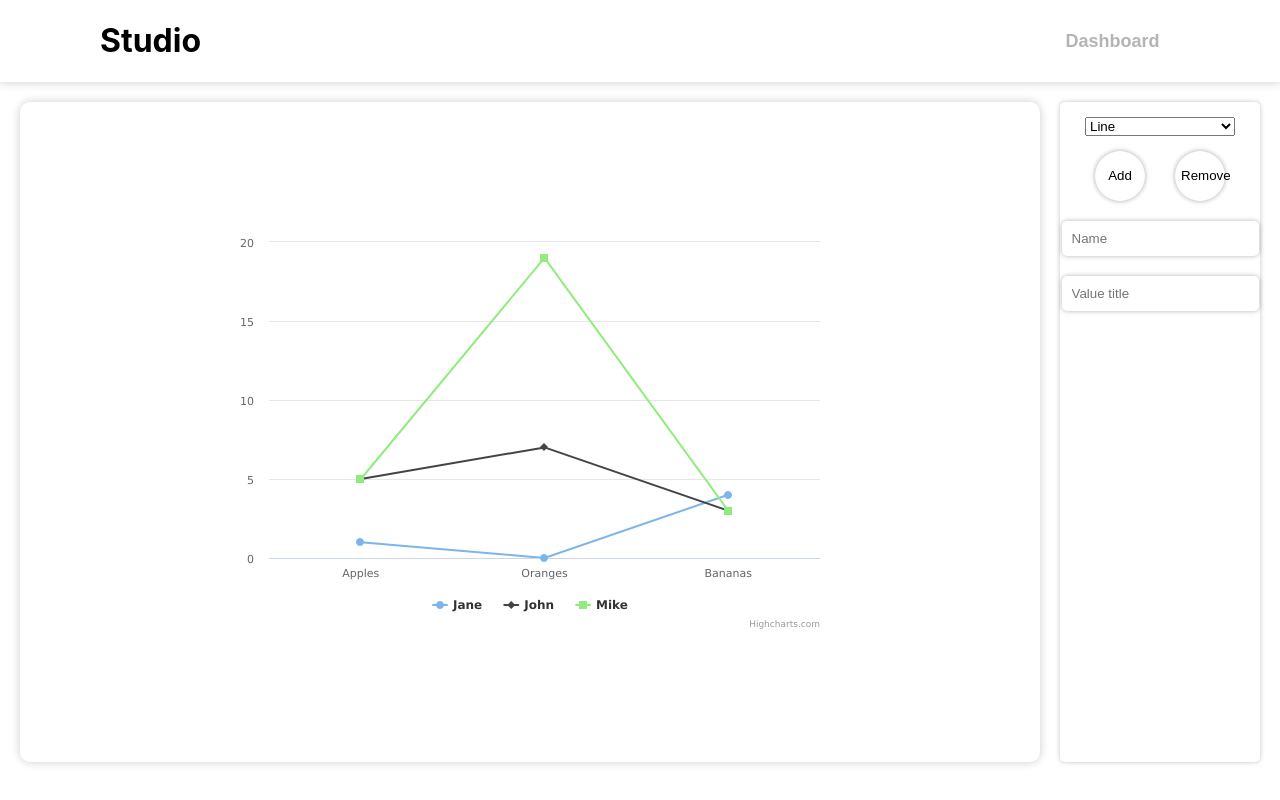
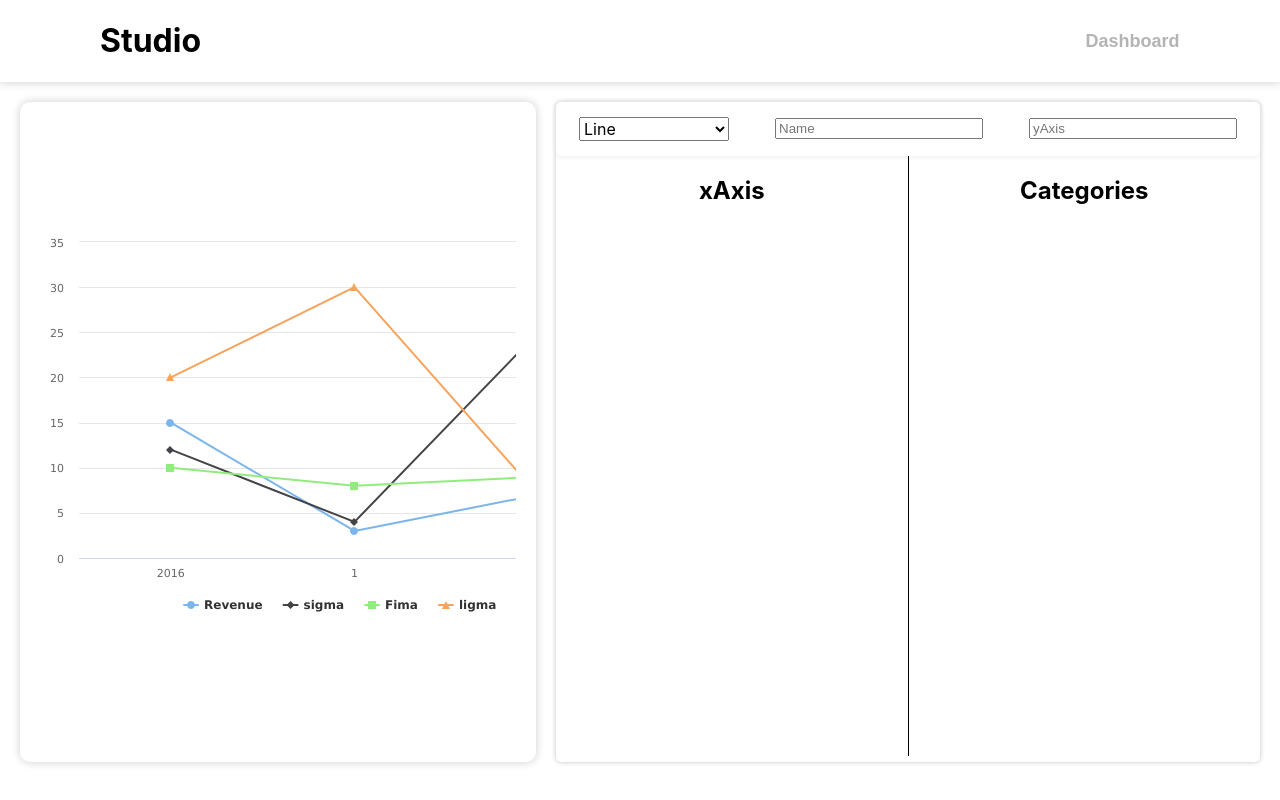
Before and after one commit to philipcoroiu/OnlyFin, a React (Create React App) app in the folder onlyfin-frontend/: page /Dashboard/Studio in a window 1280 px wide. Built offline with nearby package versions, Linux system fonts and the light colour scheme.

Commit message:
Studio uppdate
Added columns for xAxis and categories

```diff
--- a/onlyfin-frontend/src/App.js
+++ b/onlyfin-frontend/src/App.js
@@ -10,7 +10,7 @@ function App() {
   return (
     <Routes className="App">
       <Route path="/" element={<Home />}></Route>
-        <Route path="Dashboard">
+        <Route path="Dashboard"> {/* moved "Dashboard" to next line */}
             <Route path="" element={<Dashboard/>}></Route>
             <Route path="Studio" element={<Studio/>}></Route>
         </Route>
--- a/onlyfin-frontend/src/components/Studio/Chart.js
+++ b/onlyfin-frontend/src/components/Studio/Chart.js
@@ -12,7 +12,7 @@ export default function Chart(props) {
             text: `${props.diagramName}`
         },
         xAxis: {
-            categories: ['Apples', 'Oranges', 'Bananas']
+            categories: ['2016']
         },
         yAxis: {
             title: {
@@ -20,15 +20,18 @@ export default function Chart(props) {
             }
         },
         series: [{
-            name: 'Jane',
-            data: [1, 0, 4]
-        }, {
-            name: 'John',
-            data: [5, 7, 3]
+            name: "Revenue",
+            data: [15,3,7]
         },{
-            name: 'Mike',
-            data: [5, 19, 3]
-        }]
+            name: "sigma",
+            data: [12,4,25]
+        },{
+            name: "Fima",
+            data: [10,8,9]
+        },{
+            name: "ligma",
+            data: [20,30,7]
+        }, ]
     };
 
 
--- a/onlyfin-frontend/src/components/Studio/Studio.js
+++ b/onlyfin-frontend/src/components/Studio/Studio.js
@@ -1,16 +1,20 @@
 import React from "react"
-import Sidebar from "./StudioSidebar";
+import Sidebar from "./StudioToolbar";
 import Chart from "./Chart"
-import {NavLink} from "react-router-dom";
+import {Link, NavLink} from "react-router-dom";
 
 export default function Studio() {
     /**
-     * TODO: needs to be updated simultaneously with StudioSidebar and Chart
+     * TODO: needs to be updated simultaneously with StudioToolbar and Chart
      */
     const [sendData, setSendData] = React.useState({
         nameOfDiagram: "",
         valueTitle: "",
-        typeOfDiagram: ""
+        typeOfDiagram: "",
+        categories: [{},{
+            name: "Revenue",
+            data: [10,3,7]
+        }]
     })
     console.log(sendData)
     function changeStats(event){
@@ -27,9 +31,9 @@ export default function Studio() {
         <div>
             <div className="studio--navbar">
                 <h1>Studio</h1>
-                <NavLink to="Dashboard">
+                <Link to="Dashboard">
                     <button className="studio--navbar--button">Dashboard</button>
-                </NavLink>
+                </Link>
             </div>
             <Sidebar
                 name={sendData.nameOfDiagram}
--- a/onlyfin-frontend/src/components/Studio/StudioSidebar.js
+++ /dev/null
@@ -1,55 +0,0 @@
-import React from 'react';
-
-export default function StudioSidebar(prep) {
-
-    const [inputs, setInputs] = React.useState([])
-
-    /**
-     * TODO: adapt this method for creation of new categories. Can be also used for new "series"
-     */
-    function addInput() {
-        setInputs(prevInputs => [...prevInputs, <input type="text" placeholder="Input 1" />])
-    }
-    function deleteInput() {
-        setInputs(prevInputs => {
-            let newInputs = [];
-            for (let i = 0; i < prevInputs.length-1; i++) {
-                newInputs[i] = prevInputs[i]
-            }
-            return newInputs
-        })
-    }
-
-    return (
-        <div className="studio--sidebar">
-            <select className="studio--sidebar--select" name="typeOfDiagram" onChange={prep.function} >
-                <option value="line">Line</option>
-                <option value="bar">Bar</option>
-                <option value="column">Column</option>
-            </select>
-
-            <div className="studio--sidebar--buttons">
-                <button onClick={addInput}>Add</button>
-                <button onClick={deleteInput}>Remove</button>
-            </div>
-
-            <input
-                type="text"
-                placeholder="Name"
-                name="nameOfDiagram"
-                onChange={prep.function}
-                value={prep.name}
-            />
-
-            <input
-                type="text"
-                placeholder="Value title"
-                name="valueTitle"
-                onChange={prep.function}
-                value={prep.valueName}
-            />
-
-            {inputs}
-        </div>
-    );
-}
--- /dev/null
+++ b/onlyfin-frontend/src/components/Studio/StudioToolbar.js
@@ -0,0 +1,64 @@
+import React from 'react';
+
+export default function StudioToolbar(props) {
+
+    const [inputs, setInputs] = React.useState([])
+
+    /**
+     * TODO: adapt this method for creation of new categories. Can be also used for new "series"
+     */
+    function addInput() {
+        setInputs(prevInputs => [...prevInputs, <input type="text" placeholder="Input 1" />])
+    }
+    function deleteInput() {
+        setInputs(prevInputs => {
+            let newInputs = [];
+            for (let i = 0; i < prevInputs.length-1; i++) {
+                newInputs[i] = prevInputs[i]
+            }
+            return newInputs
+        })
+    }
+
+    return (
+        <div className="studio--sidebar">
+            <div className="studio--sidebar--header">
+                <select className="studio--sidebar--select" name="typeOfDiagram" onChange={props.function} >
+                    <option value="line">Line</option>
+                    <option value="bar">Bar</option>
+                    <option value="column">Column</option>
+                </select>
+
+                {/* <div className="studio--sidebar--buttons">
+                    <button onClick={addInput}>Add</button>
+                    <button onClick={deleteInput}>Remove</button>
+                </div> */}
+
+                <input
+                    type="text"
+                    placeholder="Name"
+                    name="nameOfDiagram"
+                    onChange={props.function}
+                    value={props.name}
+                />
+
+                <input
+                    type="text"
+                    placeholder="yAxis"
+                    name="valueTitle"
+                    onChange={props.function}
+                    value={props.valueName}
+                />
+            </div>
+            <div className="toolbar--columns">
+                <div className="toolbar--xaxis">
+                    <h2>xAxis</h2>
+                </div>
+                <div className="toolbar--categories">
+                    <h2>Categories</h2>
+                </div>
+            </div>
+            {inputs}
+        </div>
+    );
+}
--- a/onlyfin-frontend/src/components/dashboard/Dashboard.js
+++ b/onlyfin-frontend/src/components/dashboard/Dashboard.js
@@ -9,7 +9,7 @@ export default function Dashboard() {
             <Sidebar />
 
             <div className="chart">
-                <Chart />
+                {/* <Chart/> */}
             </div>
         </div>
     )
--- a/onlyfin-frontend/src/index.css
+++ b/onlyfin-frontend/src/index.css
@@ -12,218 +12,57 @@ code {
   monospace;
 }
 
-.navbar {
-  display: flex;
-  justify-content: space-evenly;
-  align-items: center;
-}
-
-.navbar--title {
-  margin-right: 700px;
-}
-
-.navbar--text {
-  display: flex;
-  justify-content: center;
-  list-style: none;
-}
-
-.navbar--text > li {
-  margin: 0 30px;
-}
-
-.hero {
-  display: flex;
-  flex-wrap: wrap;
-  align-items: center;
-  justify-content: center;
-  padding:50px;
-  margin-top: 50px;
-}
-
-.hero--text {
-  flex: 1;
-  padding: 20px;
-  margin-left:200px;
-}
-
-.hero--image {
-  flex: 1;
-  padding: 20px;
-  display: flex;
-  justify-content: center;
-  margin-right:110px;
-  max-width: 1000px;
-}
-
-.hero--text button {
-  padding: 10px 20px;
-  border: none;
-  background-color: #007bff;
-  color: #fff;
-  font-size: 1.2rem;
-  cursor: pointer;
-  border-radius: 25px;
-}
-
-.login--container {
-  display: flex;
-  flex-direction: row;
-  justify-content: center;
-  align-items: center;
-}
-
-
-.login--credentials {
-  display: flex;
-  flex-direction: column;
-}
-
-.login--credentials--container {
-  border: 1px solid #ccc;
-  border-radius: 5px;
-  box-shadow: 2px 2px 10px rgba(0, 0, 0, 0.1);
-  padding: 20px;
-  max-width: 400px;
-  margin: 0 auto;
-}
-
-.login--credentials > h3 {
-  max-width: 400px;
-}
-
-.login--credentials > input {
-  display: flex;
-  justify-content: space-evenly;
-  margin-bottom: 10px;
-  width: 300px;
-}
-
-input[type="text"],
-input[type="password"] {
-  padding: 10px;
-  border: none;
-  border-radius: 5px;
-  box-shadow: 0 0 5px rgba(0, 0, 0, 0.3);
-  outline: none;
-}
-
-input[type="text"]:focus,
-input[type="password"]:focus {
-  box-shadow: 0 0 5px rgba(0, 0, 0, 0.5);
-}
-
-
-
-.login--credentials > button {
-  padding: 10px 20px;
-  border: none;
-  background-color: #007bff;
-  color: #fff;
-  font-size: 1.2rem;
-  cursor: pointer;
-  border-radius: 25px;
-  margin-top: 20px;
-  max-width: 100px;
-}
-
-button:hover {
-  background-color: #0062cc;
-}
-
-
-.login--img {
-  float: right;
-  height: 100vh;
-  width: auto;
-}
-
-.post-card {
-  border: 1px solid #ccc;
-  border-radius: 8px;
-  box-shadow: 0px 2px 4px rgba(0, 0, 0, 0.1);
-  padding: 16px;
-  margin-bottom: 16px;
-  max-width: 600px;
-}
-
-.post-card h2 {
-  margin-top: 0;
-}
-
-.post-card p {
-  margin-bottom: 0;
-}
-
-.wall-page {
-  display: flex;
-  flex-direction: column;
-  align-items: center;
-  padding: 20px;
-}
-
-a {
-  color: grey;
-  text-decoration: none;
-  font-weight: bold;
-  transition: all 0.2s ease-in-out;
-  margin: 0 20px;
-}
-
-a:hover {
-  color: #3B82F6;
-}
-
-.sidebar {
-  width: 200px;
-  height: 85%;
-  position: fixed;
-  top: 0;
-  left: 0;
-  background-color: ghostwhite;
-  box-shadow: 0px 0px 10px rgba(0, 0, 0, 0.3);
-  padding: 20px;
-  margin-left: 30px;
-  border-radius: 10px 10px 10px 10px; /* adds rounded corners to top and bottom */
-  margin-top: 50px;
-}
-
-.sidebar > ul {
-  list-style: none;
-  margin: 0;
-  padding: 0;
-  margin-left: 50px;
-}
-
-.sidebar > li {
-  margin-bottom: 50px;
-  padding: 10px;
-}
-
-.sidebar > a {
-  color: #fff;
-  text-decoration: none;
-}
 
 
 .studio--sidebar {
   float: right;
   margin: 20px;
-  width: 200px;
+  width: 55%;
   height: 660px;
   background-color: #ffffff;
   border: none;
   border-radius: 5px;
+  box-shadow: 0px 0px 5px #c2c2c2;
+}
+
+.studio--sidebar--header{
   display: flex;
-  flex-direction: column;
+  flex-direction: row;
   align-items: center;
-  box-shadow: 0px 0px 5px #c2c2c2;
+  justify-content: space-around;
+  border: none;
+  box-shadow: 0px 0px 5px #e5e5e5;
+  border-radius: 5px;
+}
+
+.studio--sidebar--header > input {
+  width: 200px;
+}
+
+.toolbar--columns{
+  display: flex;
+  justify-content: space-between;
+  height: 600px;
+}
+.toolbar--xaxis{
+  display: flex;
+  justify-content: center;
+  border-right: 1px solid black ;
+  width: 400px;
+
+}
+
+.toolbar--categories{
+  display: flex;
+  justify-content: center;
+  width: 400px;
 }
 
 .studio--sidebar--select{
   margin-top: 15px;
   margin-bottom: 15px;
   width: 150px;
+  font: inherit;
 }
 .studio--sidebar--buttons{
   display: flex;
@@ -239,9 +78,6 @@ a:hover {
   border-radius: 100px;
   box-shadow: 0px 0px 5px #a6a6a6;
 }
-.studio--sidebar > input {
-  margin-top: 20px;
-}
 
 .studio--navbar{
   display: flex;
@@ -253,6 +89,7 @@ a:hover {
 }
 .studio--navbar > h1:hover{
   cursor: default;
+
 }
 
 .studio--navbar--button{
@@ -270,12 +107,16 @@ a:hover {
   font-weight: bold;
 }
 
+.studio--navbar--button:hover{
+  background-color: #00c2ff;
+}
+
 
 .chart {
   display: flex;
   justify-content: center;
   align-items: center;
-  max-width: 80%;
+  max-width: 40%;
   height: 620px;
   margin: 20px;
   padding: 20px;
```
